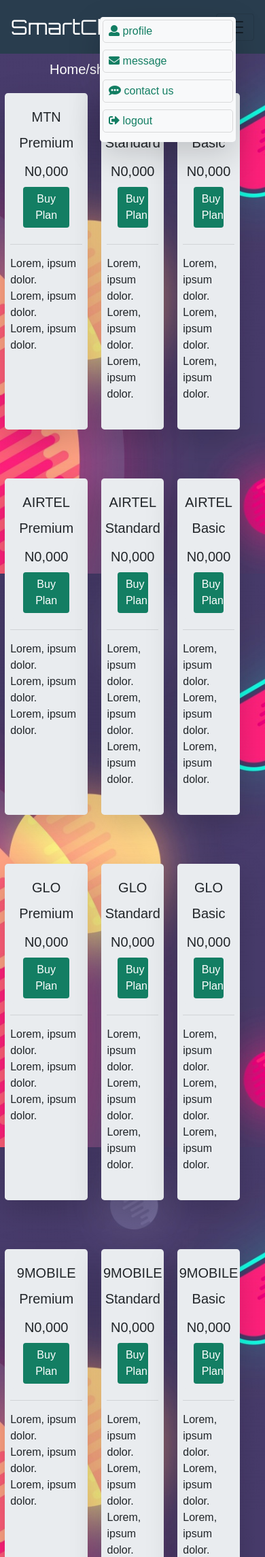
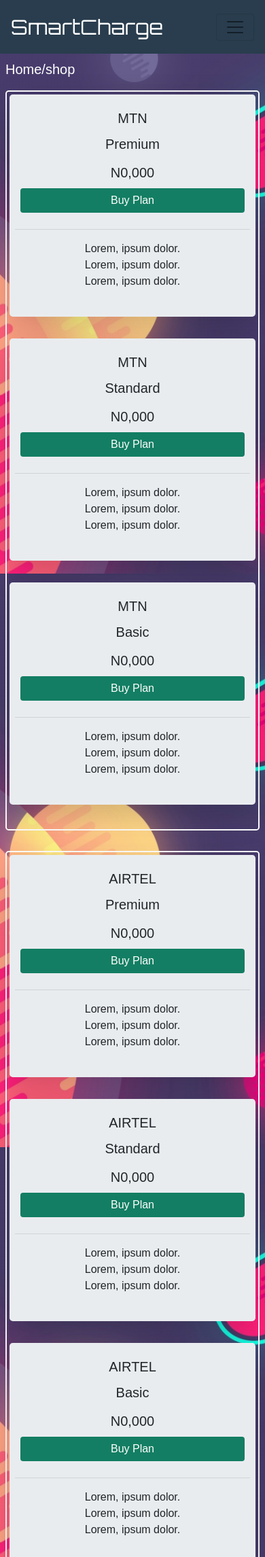
Before and after one commit to CodeTemplar99/SmartCharge, a PHP site: page /shop.html in a window 390 px wide. Shown: the top 2291 px of the page at 68% size. Run offline with PHP 8.4, Linux system fonts and the light colour scheme.

Commit message:
fixed all major UI

```diff
--- a/Css/styled.css
+++ b/Css/styled.css
@@ -54,8 +54,8 @@ font-family: 'Orbitron' ;
 }
 
 .hover-board{
-    /* display: none; */
-    right: 11% !important;
+    display: none;
+    right: 10.9% !important;
     width: 200px;
     top: 25px;
     z-index: 4;
@@ -232,6 +232,25 @@ height: 50vh;
 }
 
 #trans-page-list-con{
-    justify-content: start !important;
+    align-items: center !important;
+    margin:  auto !important;
 }
+
+
+.hover-board{
+    display: none;
+    right: 28% !important;
+    width: 200px;
+    top: 43.5vh;
+    z-index: 4;
 }
+
+.shop-rows{
+    flex-direction: column;
+    align-items: center !important;
+    margin:  auto !important;
+    margin-bottom: 30px !important;
+    border: 2px solid white;
+}
+
+}
--- a/shop.html
+++ b/shop.html
@@ -20,13 +20,13 @@
 <body>
 
     <div class="container-fluid p-0">
-        <nav
-            class="navbar navbar-expand-lg navbar-light header                                                                                                                             ">
+        <nav class="navbar navbar-expand-lg navbar-light header">
             <a class="navbar-brand" href="./index.html">
                 <p class="lead ml-md-3 brand-name my-1">SmartCharge</p>
             </a>
             <button class="navbar-toggler" type="button" data-toggle="collapse" data-target="#navbarSupportedContent"
-                aria-controls="navbarSupportedContent" aria-expanded="false" aria-label="Toggle navigation">
+                aria-controls="navbarSupportedContent" onclick="showBar()" aria-expanded="false"
+                aria-label="Toggle navigation">
                 <span class="navbar-toggler-icon"></span>
             </button>
 
@@ -46,23 +46,22 @@
                     <li class="nav-item  mx-5">
                         <a class="nav-link nav-text" href="./About.html">About</a>
                     </li>
-                    <li class="nav-item  mx-5 dropdown">
-                        <a class="nav-link dropdown-toggle" href="#" id="navbarDropdown" role="button"
-                            data-toggle="dropdown" aria-haspopup="true" aria-expanded="false">
+                    <li class="nav-item  mx-5 dropdown" id="hover-spot">
+                        <a class="nav-link dropdown-toggle" href="#" id="navbarDropdown" onmouseover="showBoard()"
+                            onmouseout="hideBoard()" role="button" data-toggle="dropdown" aria-haspopup="true"
+                            aria-expanded="false">
                             <i class="fa fa-user-circle"></i>
                         </a>
                         <div class="dropdown-menu" aria-labelledby="navbarDropdown">
-                            <a class="dropdown-item" href="#">Action</a>
-                            <a class="dropdown-item" href="#">Another action</a>
-                            <div class="dropdown-divider"></div>
-                            <a class="dropdown-item" href="#">Something else here</a>
+
                         </div>
                     </li>
                 </ul>
             </div>
         </nav>
 
-        <div class="jumbotron position-absolute p-1 hover-board bg-light shadow-lg">
+        <div class="jumbotron position-absolute p-1 hover-board bg-light shadow-lg" onmouseover="showBoard()"
+            onmouseout="hideBoard()">
             <ul class="list-group">
                 <a href="./Profile.html" class="list-group-item bg-transparent mb-3 rounded-lg p-1">
                     <span class="m-1"><i class="fa fa-user"></i><span> profile</span></span>
@@ -79,18 +78,18 @@
             </ul>
         </div>
 
-        <div class="container p-2 col-8">
+        <div class="container p-2">
             <p class="lead m-0 page-indicator">Home/shop</p>
         </div>
-        <div class="jumbotron container p-2 bg-transparent" id="tab1">
-            <div class="jumbotron row col-12 bg-transparent d-flex flex-wrap justify-content-around p-1">
+        <div class="jumbotron container p-2 bg-transparent">
+            <div class="jumbotron row col-lg-12 bg-transparent d-flex flex-wrap justify-content-around p-1 shop-rows">
 
-                <div class="jumbotron col-4 p-2 shadow-lg">
+                <div class="jumbotron col-lg-4 p-2 shadow-lg">
                     <div class="jumbotron mb-3 d-flex flex-column align-items-center p-2">
                         <p class="lead m-1">MTN</p>
                         <p class="lead m-1">Premium</p>
                         <p class="lead m-2 mt-0">N0,000</p>
-                        <button class="btn btn-danger border-0 col-9">Buy Plan</button>
+                        <button class="btn btn-danger border-0 col-lg-9">Buy Plan</button>
                     </div>
                     <hr>
                     <div class="jumbotron mt-0 d-flex flex-column align-items-center p-0">
@@ -99,12 +98,12 @@
                         <p class="text-small m-0">Lorem, ipsum dolor.</p>
                     </div>
                 </div>
-                <div class="jumbotron col-3 p-2 shadow-lg">
+                <div class="jumbotron col-lg-3 p-2 shadow-lg">
                     <div class="jumbotron mb-3 d-flex flex-column align-items-center p-2">
                         <p class="lead m-1">MTN</p>
                         <p class="lead m-1">Standard</p>
                         <p class="lead m-2 mt-0">N0,000</p>
-                        <button class="btn btn-danger border-0 col-9">Buy Plan</button>
+                        <button class="btn btn-danger border-0 col-lg-9">Buy Plan</button>
                     </div>
                     <hr>
                     <div class="jumbotron mt-0 d-flex flex-column align-items-center p-0">
@@ -113,12 +112,12 @@
                         <p class="text-small m-0">Lorem, ipsum dolor.</p>
                     </div>
                 </div>
-                <div class="jumbotron col-3 p-2 shadow-lg">
+                <div class="jumbotron col-lg-3 p-2 shadow-lg">
                     <div class="jumbotron mb-3 d-flex flex-column align-items-center p-2">
                         <p class="lead m-1">MTN</p>
                         <p class="lead m-1">Basic</p>
                         <p class="lead m-2 mt-0">N0,000</p>
-                        <button class="btn btn-danger border-0 col-9">Buy Plan</button>
+                        <button class="btn btn-danger border-0 col-lg-9">Buy Plan</button>
                     </div>
                     <hr>
                     <div class="jumbotron mt-0 d-flex flex-column align-items-center p-0">
@@ -131,14 +130,14 @@
 
             </div>
 
-            <div class="jumbotron row col-12 bg-transparent d-flex flex-wrap justify-content-around p-1">
+            <div class="jumbotron row col-lg-12 bg-transparent d-flex flex-wrap justify-content-around p-1 shop-rows">
 
-                <div class="jumbotron col-4 p-2 shadow-lg">
+                <div class="jumbotron col-lg-4 p-2 shadow-lg">
                     <div class="jumbotron mb-3 d-flex flex-column align-items-center p-2">
                         <p class="lead m-1">AIRTEL</p>
                         <p class="lead m-1">Premium</p>
                         <p class="lead m-2 mt-0">N0,000</p>
-                        <button class="btn btn-danger border-0 col-9">Buy Plan</button>
+                        <button class="btn btn-danger border-0 col-lg-9">Buy Plan</button>
                     </div>
                     <hr>
                     <div class="jumbotron mt-0 d-flex flex-column align-items-center p-0">
@@ -147,12 +146,12 @@
                         <p class="text-small m-0">Lorem, ipsum dolor.</p>
                     </div>
                 </div>
-                <div class="jumbotron col-3 p-2 shadow-lg">
+                <div class="jumbotron col-lg-3 p-2 shadow-lg">
                     <div class="jumbotron mb-3 d-flex flex-column align-items-center p-2">
                         <p class="lead m-1">AIRTEL</p>
                         <p class="lead m-1">Standard</p>
                         <p class="lead m-2 mt-0">N0,000</p>
-                        <button class="btn btn-danger border-0 col-9">Buy Plan</button>
+                        <button class="btn btn-danger border-0 col-lg-9">Buy Plan</button>
                     </div>
                     <hr>
                     <div class="jumbotron mt-0 d-flex flex-column align-items-center p-0">
@@ -161,12 +160,12 @@
                         <p class="text-small m-0">Lorem, ipsum dolor.</p>
                     </div>
                 </div>
-                <div class="jumbotron col-3 p-2 shadow-lg">
+                <div class="jumbotron col-lg-3 p-2 shadow-lg">
                     <div class="jumbotron mb-3 d-flex flex-column align-items-center p-2">
                         <p class="lead m-1">AIRTEL</p>
                         <p class="lead m-1">Basic</p>
                         <p class="lead m-2 mt-0">N0,000</p>
-                        <button class="btn btn-danger border-0 col-9">Buy Plan</button>
+                        <button class="btn btn-danger border-0 col-lg-9">Buy Plan</button>
                     </div>
                     <hr>
                     <div class="jumbotron mt-0 d-flex flex-column align-items-center p-0">
@@ -179,14 +178,14 @@
 
             </div>
 
-            <div class="jumbotron row col-12 bg-transparent d-flex flex-wrap justify-content-around p-1">
+            <div class="jumbotron row col-lg-12 bg-transparent d-flex flex-wrap justify-content-around p-1 shop-rows">
 
-                <div class="jumbotron col-4 p-2 shadow-lg">
+                <div class="jumbotron col-lg-4 p-2 shadow-lg">
                     <div class="jumbotron mb-3 d-flex flex-column align-items-center p-2">
                         <p class="lead m-1">GLO</p>
                         <p class="lead m-1">Premium</p>
                         <p class="lead m-2 mt-0">N0,000</p>
-                        <button class="btn btn-danger border-0 col-9">Buy Plan</button>
+                        <button class="btn btn-danger border-0 col-lg-9">Buy Plan</button>
                     </div>
                     <hr>
                     <div class="jumbotron mt-0 d-flex flex-column align-items-center p-0">
@@ -195,12 +194,12 @@
                         <p class="text-small m-0">Lorem, ipsum dolor.</p>
                     </div>
                 </div>
-                <div class="jumbotron col-3 p-2 shadow-lg">
+                <div class="jumbotron col-lg-3 p-2 shadow-lg">
                     <div class="jumbotron mb-3 d-flex flex-column align-items-center p-2">
                         <p class="lead m-1">GLO</p>
                         <p class="lead m-1">Standard</p>
                         <p class="lead m-2 mt-0">N0,000</p>
-                        <button class="btn btn-danger border-0 col-9">Buy Plan</button>
+                        <button class="btn btn-danger border-0 col-lg-9">Buy Plan</button>
                     </div>
                     <hr>
                     <div class="jumbotron mt-0 d-flex flex-column align-items-center p-0">
@@ -209,12 +208,12 @@
                         <p class="text-small m-0">Lorem, ipsum dolor.</p>
                     </div>
                 </div>
-                <div class="jumbotron col-3 p-2 shadow-lg">
+                <div class="jumbotron col-lg-3 p-2 shadow-lg">
                     <div class="jumbotron mb-3 d-flex flex-column align-items-center p-2">
                         <p class="lead m-1">GLO</p>
                         <p class="lead m-1">Basic</p>
                         <p class="lead m-2 mt-0">N0,000</p>
-                        <button class="btn btn-danger border-0 col-9">Buy Plan</button>
+                        <button class="btn btn-danger border-0 col-lg-9">Buy Plan</button>
                     </div>
                     <hr>
                     <div class="jumbotron mt-0 d-flex flex-column align-items-center p-0">
@@ -227,14 +226,14 @@
 
             </div>
 
-            <div class="jumbotron row col-12 bg-transparent d-flex flex-wrap justify-content-around p-1">
+            <div class="jumbotron row col-lg-12 bg-transparent d-flex flex-wrap justify-content-around p-1 shop-rows">
 
-                <div class="jumbotron col-4 p-2 shadow-lg">
+                <div class="jumbotron col-lg-4 p-2 shadow-lg">
                     <div class="jumbotron mb-3 d-flex flex-column align-items-center p-2">
                         <p class="lead m-1">9MOBILE</p>
                         <p class="lead m-1">Premium</p>
                         <p class="lead m-2 mt-0">N0,000</p>
-                        <button class="btn btn-danger border-0 col-9">Buy Plan</button>
+                        <button class="btn btn-danger border-0 col-lg-9">Buy Plan</button>
                     </div>
                     <hr>
                     <div class="jumbotron mt-0 d-flex flex-column align-items-center p-0">
@@ -243,12 +242,12 @@
                         <p class="text-small m-0">Lorem, ipsum dolor.</p>
                     </div>
                 </div>
-                <div class="jumbotron col-3 p-2 shadow-lg">
+                <div class="jumbotron col-lg-3 p-2 shadow-lg">
                     <div class="jumbotron mb-3 d-flex flex-column align-items-center p-2">
                         <p class="lead m-1">9MOBILE</p>
                         <p class="lead m-1">Standard</p>
                         <p class="lead m-2 mt-0">N0,000</p>
-                        <button class="btn btn-danger border-0 col-9">Buy Plan</button>
+                        <button class="btn btn-danger border-0 col-lg-9">Buy Plan</button>
                     </div>
                     <hr>
                     <div class="jumbotron mt-0 d-flex flex-column align-items-center p-0">
@@ -257,12 +256,12 @@
                         <p class="text-small m-0">Lorem, ipsum dolor.</p>
                     </div>
                 </div>
-                <div class="jumbotron col-3 p-2 shadow-lg">
+                <div class="jumbotron col-lg-3 p-2 shadow-lg">
                     <div class="jumbotron mb-3 d-flex flex-column align-items-center p-2">
                         <p class="lead m-1">9MOBILE</p>
                         <p class="lead m-1">Basic</p>
                         <p class="lead m-2 mt-0">N0,000</p>
-                        <button class="btn btn-danger border-0 col-9">Buy Plan</button>
+                        <button class="btn btn-danger border-0 col-lg-9">Buy Plan</button>
                     </div>
                     <hr>
                     <div class="jumbotron mt-0 d-flex flex-column align-items-center p-0">
@@ -278,22 +277,7 @@
 
         </div>
 
-        <div class="jumbotron container p-2 bg-warning" id="tab2">
-            <div class="jumbotron bg-transparent d-flex justify-content-around p-1">
-            </div>
 
-        </div>
-
-        <div class="jumbotron container p-2 bg-success" id="tab3">
-            <div class="jumbotron bg-transparent d-flex justify-content-around p-1">
-            </div>
-
-        </div>
-        <div class="jumbotron container p-2 bg-primary" id="tab4">
-            <div class="jumbotron bg-transparent d-flex justify-content-around p-1">
-            </div>
-
-        </div>
         <div class="footer-copyright text-center py-3">© 2020 Copyright:
             <a href="#"> Company.com</a>
         </div>
```
Also changed, not shown: About.html (+11 -12 lines), Contact.html (+10 -11 lines), Messages.html (+10 -11 lines), Profile.html (+11 -15 lines), Transactions.html (+13 -17 lines), index.html (+11 -13 lines), js/spine.js (+16 -3 lines).
